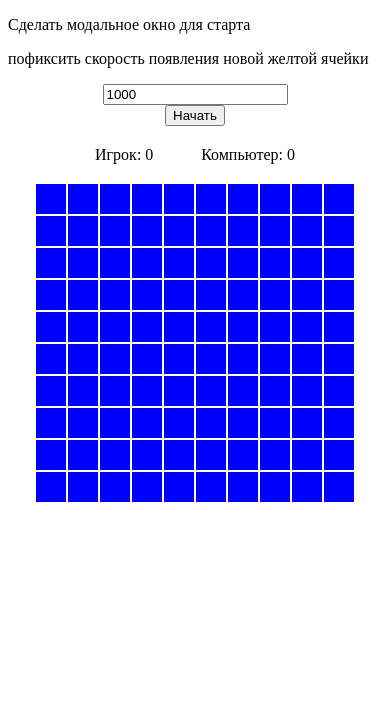
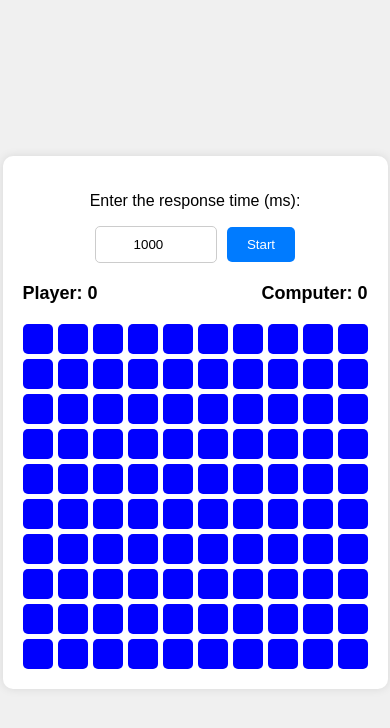
Before and after one commit to IliaDanyuk/mini-game, an Angular app: page / in a window 390 px wide. Shown: the top 728 px of the page. Built offline with nearby package versions, Linux system fonts and the light colour scheme.

Commit message:
refactoring, updated styles, implement UI for mobile

```diff
--- a/src/app/mini-game/game.component.css
+++ b/src/app/mini-game/game.component.css
@@ -1,42 +1,71 @@
 .game-container {
-  display: flex;
-  flex-direction: column;
-  align-items: center;
+  background: #fff;
+  padding: 20px;
+  border-radius: 10px;
+  box-shadow: 0 0 10px rgba(0, 0, 0, 0.1);
+  text-align: center;
 }
 
-.grid {
-  display: grid;
-  grid-template-columns: repeat(10, 30px); /* 10 колонок по 30px */
-  grid-template-rows: repeat(10, 30px); /* 10 строк по 30px */
-  grid-gap: 2px;
-  margin-top: 20px;
+.header {
+  margin-bottom: 20px;
 }
 
-.cell {
-  width: 30px;
-  height: 30px;
-  background-color: blue;
-  cursor: pointer;
-  /* margin: 5px; */
+input {
+  padding: 10px;
+  border: 1px solid #ccc;
+  border-radius: 5px;
+  width: 100px;
+  text-align: center;
 }
 
-.cell.yellow {
-  background-color: yellow;
+button {
+  padding: 10px 20px;
+  border: none;
+  border-radius: 5px;
+  background-color: #007bff;
+  color: #fff;
+  cursor: pointer;
+  margin-left: 10px;
 }
 
-.cell.green {
-  background-color: green;
-}
-
-.cell.red {
-  background-color: red;
+button:hover {
+  background-color: #0056b3;
 }
 
 .score-board {
   display: flex;
   justify-content: space-between;
-  width: 200px;
-  margin-top: 20px;
+  margin-bottom: 20px;
+  font-size: 18px;
+  font-weight: bold;
+}
+
+.grid {
+  display: grid;
+  grid-template-columns: repeat(10, 40px);
+  grid-template-rows: repeat(10, 40px);
+  gap: 5px;
+  justify-content: center;
+}
+
+.cell {
+  width: 40px;
+  height: 40px;
+  background-color: #0000ff;
+  border-radius: 5px;
+  cursor: pointer;
+}
+
+.cell.yellow {
+  background-color: #ffff00;
+}
+
+.cell.green {
+  background-color: #008000;
+}
+
+.cell.red {
+  background-color: #ff0000;
 }
 
 .modal {
@@ -52,8 +81,22 @@
 }
 
 .modal-content {
-  background: white;
+  background: #fff;
   padding: 20px;
-  border-radius: 5px;
+  border-radius: 10px;
   text-align: center;
+  box-shadow: 0 0 10px rgba(0, 0, 0, 0.2);
 }
+
+@media (orientation: portrait) {
+  .grid {
+    grid-template-columns: repeat(10, 30px);
+    grid-template-rows: repeat(10, 30px);
+    gap: 5px;
+  }
+
+  .cell {
+    width: 30px;
+    height: 30px;
+  }
+}
--- a/src/app/mini-game/game.component.html
+++ b/src/app/mini-game/game.component.html
@@ -1,12 +1,12 @@
-<p>Сделать модальное окно для старта</p>
-<p>пофиксить скорость появления новой желтой ячейки</p>
-
 <div class="game-container">
-  <input type="number" [(ngModel)]="timeLimit" placeholder="Enter time in ms" />
-  <button (click)="startGame()">Начать</button>
+  <div class="header">
+    <p>Enter the response time (ms):</p>
+    <input type="number" [(ngModel)]="timeLimit" />
+    <button (click)="startGame()">Start</button>
+  </div>
   <div class="score-board">
-    <span>Игрок: {{ playerScore }}</span>
-    <span>Компьютер: {{ computerScore }}</span>
+    <span>Player: {{ playerScore }}</span>
+    <span>Computer: {{ computerScore }}</span>
   </div>
   <div class="grid">
     <div
@@ -20,7 +20,7 @@
 
 <div *ngIf="gameOver" class="modal">
   <div class="modal-content">
-    <h2>{{ winner }} выиграл!</h2>
-    <button (click)="resetGame()">Играть снова</button>
+    <h2>{{ winner }} won!</h2>
+    <button (click)="resetGame()">Play again</button>
   </div>
 </div>
--- a/src/app/mini-game/game.component.ts
+++ b/src/app/mini-game/game.component.ts
@@ -1,9 +1,13 @@
 import { Component } from "@angular/core";
 import { interval, Subscription } from "rxjs";
 
-interface Cell {
-  color: string;
+enum CellColor {
+  Blue = "blue",
+  Yellow = "yellow",
+  Green = "green",
+  Red = "red",
 }
+const MAX_SCORE = 10;
 
 @Component({
   selector: "app-game",
@@ -12,9 +16,9 @@ interface Cell {
 })
 export class GameComponent {
   gridSize = 10;
-  grid: { color: string }[] = Array.from(
+  grid: { color: CellColor }[] = Array.from(
     { length: this.gridSize * this.gridSize },
-    () => ({ color: "blue" })
+    () => ({ color: CellColor.Blue })
   );
 
   public playerScore = 0;
@@ -36,14 +40,12 @@ export class GameComponent {
     this.gameSubscription = interval(this.timeLimit).subscribe(() => {
       this.highlightRandomCell();
     });
-
-    console.log(this.grid);
   }
 
   handleCellClick(index: number) {
     const cell = this.grid[index];
-    if (cell.color === "yellow") {
-      cell.color = "green";
+    if (cell.color === CellColor.Yellow) {
+      cell.color = CellColor.Green;
       this.playerScore++;
       this.checkGameOver();
     }
@@ -56,35 +58,25 @@ export class GameComponent {
   highlightRandomCell() {
     const randomIndex = Math.floor(Math.random() * this.grid.length);
     const cell = this.grid[randomIndex];
-    cell.color = "yellow";
+    cell.color = CellColor.Yellow;
 
     setTimeout(() => {
-      if (cell.color === "yellow") {
-        cell.color = "red";
+      if (cell.color === CellColor.Yellow) {
+        cell.color = CellColor.Red;
         this.computerScore++;
         this.checkGameOver();
       }
     }, this.timeLimit);
   }
 
-  //   resetHighlightedCell() {
-  //     for (const row of this.grid) {
-  //       for (const cell of row) {
-  //         if (cell.color === "yellow") {
-  //           cell.color = "blue";
-  //         }
-  //       }
-  //     }
-  //   }
-
   resetGrid() {
-    this.grid.forEach((cell) => (cell.color = "blue"));
+    this.grid.forEach((cell) => (cell.color = CellColor.Blue));
   }
 
   checkGameOver() {
-    if (this.playerScore >= 10 || this.computerScore >= 10) {
+    if (this.playerScore >= MAX_SCORE || this.computerScore >= MAX_SCORE) {
       this.gameOver = true;
-      this.winner = this.playerScore >= 10 ? "Игрок" : "Компьютер";
+      this.winner = this.playerScore >= MAX_SCORE ? "Player" : "Computer";
       if (this.gameSubscription) {
         this.gameSubscription.unsubscribe();
       }
--- a/src/styles.css
+++ b/src/styles.css
@@ -1 +1,9 @@
-/* You can add global styles to this file, and also import other style files */
+body {
+  font-family: Arial, sans-serif;
+  background-color: #f0f0f0;
+  display: flex;
+  justify-content: center;
+  align-items: center;
+  height: 100vh;
+  margin: 0;
+}
```
